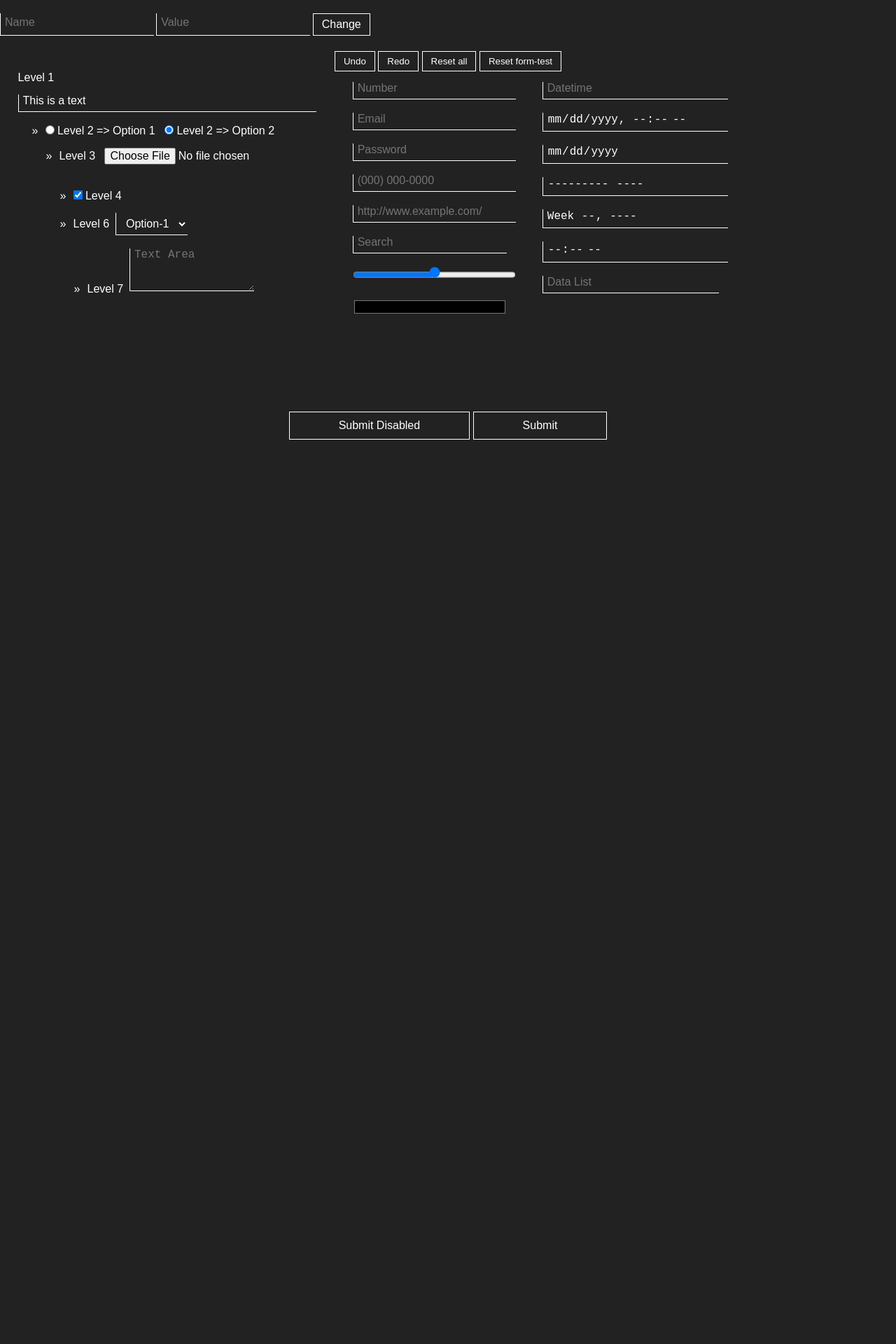
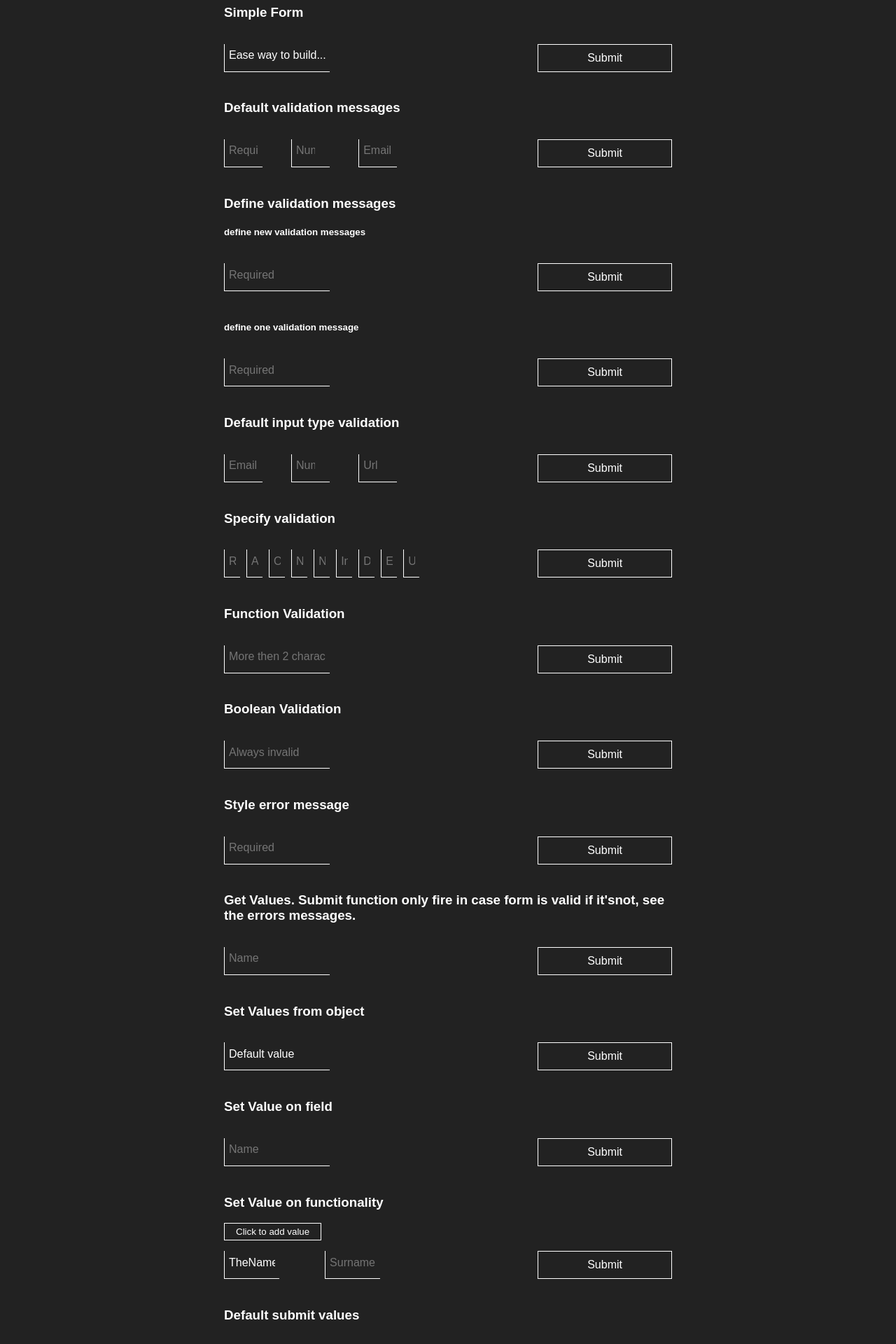
Before and after one commit to li5vany/for-m-react-redux, a React (Create React App) app: page / in a window 1280 px wide. Shown: the part 160-2080 px from the top of the page at 70% size. Before the commit the page ends 800 px from the top, so only its background shows below. Built offline with nearby package versions, Linux system fonts and the light colour scheme.

Commit message:
Make examples

```diff
--- a/src/App.css
+++ b/src/App.css
@@ -3,8 +3,9 @@ html {
 }
 
 .App {
-  text-align: center;
   color: white;
+  width: 50%;
+  margin: auto;
 }
 
 .App-logo {
@@ -13,6 +14,7 @@ html {
 }
 
 .App-header {
+  text-align: center;
   background-color: #222;
   padding: 20px 20px 0;
   color: white;
@@ -25,6 +27,44 @@ html {
 .App-intro {
   font-size: large;
   margin-top: 0;
+}
+
+button {
+  background: transparent;
+  color: white;
+  border: 1px solid;
+  padding: 4px 16px;
+  margin-right: 10px;
+  cursor: pointer;
+}
+
+form {
+  display: block;
+  margin-bottom: 60px;
+}
+
+form > * {
+  width: 100%;
+  float: left;
+}
+
+form input[type=submit] {
+  width: 50%;
+  margin-left: 25% !important;
+  cursor: pointer;
+}
+
+form span {
+  text-align: left;
+}
+
+form:before, form:after {
+  display: table;
+  content: " ";
+}
+
+form:after {
+  clear: both;
 }
 
 .form {
@@ -46,7 +86,12 @@ html {
 .form input:visited,
 .form input:hover,
 .form input:active,
-.form input, .form select, .form textarea {
+.form input, .form select, .form textarea,
+form input:focus,
+form input:visited,
+form input:hover,
+form input:active,
+form input, form select, form textarea {
   background: transparent;
   color: white;
   padding: 0 6px 6px;
@@ -59,18 +104,14 @@ html {
   margin: 15px 0 2px;
 }
 
-/*.form input:focus {
-  padding: 0 6px 2px;
-  font-size: 19px;
-}*/
-
-.form input[type=submit] {
+.form input[type=submit], form input[type=submit] {
   border: 1px solid;
   padding: 10px 70px;
 
 }
 
-.form input[type=file], .form input[type=color] {
+.form input[type=file], .form input[type=color],
+form input[type=file], form input[type=color] {
   border: none;
   padding: 0;
 }
@@ -79,17 +120,17 @@ html {
 
 }
 
-.form select {
+.form select, form select {
   background: transparent;
   color: white;
   padding: 6px 10px;
 }
 
-.form select option {
+.form select option, form select option {
   color: black;
 }
 
-.form .text-alert {
+.form .text-alert, form .text-alert {
   font-size: 12px;
   color: #f44336;
   font-weight: bold;
@@ -112,7 +153,7 @@ html {
 }
 
 .form .submit-container {
-  position: absolute;
+  position: relative;
   bottom: 10px;
   width: 100%;
   margin: auto;
@@ -134,3 +175,9 @@ html {
     transform: rotate(360deg);
   }
 }
+
+@media (max-width: 767px) {
+  .App {
+    width: 90%;
+  }
+}
--- a/src/App.js
+++ b/src/App.js
@@ -2,150 +2,172 @@ import React from 'react';
 import {connect} from 'react-redux';
 import * as types from './types';
 import logo from './logo.svg';
-import FormReactRedux, {getValueFromFormReactRedux, getUniqueKey} from './FormReactRedux';
+import FormReactRedux from './FormReactRedux';
 import './App.css';
 
-const App = ({formReactRedux, formReactReduxChangeFieldValue, formReactReduxUndo, formReactReduxRedo, formReactReduxReset}) => {
-
-  return (
+const App = ({formReactReduxChangeFieldValue, formReactReduxUndo, formReactReduxRedo, formReactReduxReset}) => (
   <div className="App">
     <header className="App-header">
       <img src={logo} className="App-logo" alt="logo"/>
       <h1 className="App-title">Welcome to Form-React-Redux</h1>
     </header>
-      <FormReactRedux formName="form-to-test-values" submit={(values) => {
-        let defaultValues = {text: 'This is a text', radio: 'option-2', checkbox: true};
-        formReactReduxChangeFieldValue('form-test', values.name, values.value, defaultValues)
-      }}>
-        <input type="text" name="name" placeholder="Name"/>
-        <input type="text" name="value" placeholder="Value"/>
-        <input type="submit" className="btn-mini" value="Change"/>
+
+    <h3>Simple Form</h3>
+    <FormReactRedux
+      formName="simple-form"
+      defaultValues={{name: 'Ease way to build...'}}
+      submit={(values, e) => {
+        console.log('values: ', values);
+        // values: {name: 'Ease way to build...'}
+      }}
+    >
+      <input name="name" placeholder="Ease way to build..." required/>
+      <input type="submit" value="Submit"/>
     </FormReactRedux>
-      {' '}
-      <button className="btn-mini" onClick={() => {
-        formReactReduxUndo("form-test")
-      }}>Undo
+
+    <h3>Default validation messages</h3>
+    <FormReactRedux formName="default-validation-messages">
+      <input name="required" placeholder="Required" required/>
+      {/* display red message */}
+      {/* This field is required */}
+      <input type="number" name="number" placeholder="Number"/>
+      {/* This field most be number */}
+      <input type="email" name="email" placeholder="Email"/>
+      {/* This field most be email */}
+      <input type="submit" value="Submit"/>
+    </FormReactRedux>
+
+    <h3>Define validation messages</h3>
+    <h5>define new validation messages</h5>
+    <FormReactRedux
+      formName="define-validation-messages"
+      language={{"This field is required": "Este campo es obligatorio"}}
+    >
+      <input name="required" placeholder="Required" required/>
+      {/* Este campo es obligatorio */}
+      <input type="submit" value="Submit"/>
+    </FormReactRedux>
+
+    <h5>define one validation message</h5>
+    <FormReactRedux formName="define-one-validation-message">
+      <input name="name" placeholder="Required" required errormessage="Required"/>
+      {/* Required */}
+      <input type="submit" value="Submit"/>
+    </FormReactRedux>
+
+    <h3>Default input type validation</h3>
+    <FormReactRedux formName="default-input-type-validation">
+      <input type="email" name="email" placeholder="Email"/>
+      {/* This field most be email */}
+      <input type="number" name="number" placeholder="Number"/>
+      {/* This field most be number */}
+      <input type="url" name="url" placeholder="Url"/>
+      {/* This field most be url */}
+      <input type="submit" value="Submit"/>
+    </FormReactRedux>
+
+    <h3>Specify validation</h3>
+    <FormReactRedux formName="specify-validation">
+      <input name="required" placeholder="Required" required/>
+      {/* This field is required */}
+      <input name="alphanumeric" placeholder="Alphanumeric" alphanumeric/>
+      {/* This field is alphanumeric */}
+      <input name="word" placeholder="Only Words" word/>
+      {/* This field is word */}
+      <input name="number" placeholder="Number" number/>
+      {/* This field is number */}
+      <input name="naturalNumber" placeholder="Natural number" naturalnumber/>
+      {/* This field is natural number */}
+      <input name="integer" placeholder="Integer" integer/>
+      {/* This field is integer */}
+      <input name="decimal" placeholder="Decimal" decimal/>
+      {/* This field is decimal */}
+      <input name="email" placeholder="Email" email/>
+      {/* This field is email */}
+      <input name="url" placeholder="Url" url/>
+      {/* This field is url */}
+      <input type="submit" value="Submit"/>
+    </FormReactRedux>
+
+    <h3>Function Validation</h3>
+    <FormReactRedux formName="function-validation">
+      <input name="more-then" placeholder="More then 2 characters" required validation={(value, values) => value.toString().length > 2} errormessage="This field required more then 2 characters"/>
+      <input type="submit" value="Submit"/>
+    </FormReactRedux>
+
+    <h3>Boolean Validation</h3>
+    <FormReactRedux formName="boolean-validation">
+      <input name="always-invalid" placeholder="Always invalid" required validation={false} errormessage="This field always be invalid"/>
+      <input type="submit" value="Submit"/>
+    </FormReactRedux>
+
+    <h3>Style error message</h3>
+    <FormReactRedux formName="style-error-message" styleErrorMessage={{color: 'green'}}>
+      <input name="required" placeholder="Required" required/>
+      <input type="submit" value="Submit"/>
+    </FormReactRedux>
+
+    <h3>Get Values. Submit function only fire in case form is valid if it'snot, see the errors messages.</h3>
+    <FormReactRedux
+      formName="get-values"
+      submit={(values, e) => {
+        console.log('values: ', values);
+        // values: {name: ''}
+      }}
+    >
+      <input name="name" placeholder="Name" required/>
+      <input type="submit" value="Submit"/>
+    </FormReactRedux>
+
+    <h3>Set Values from object</h3>
+    <FormReactRedux formName="set-values" defaultValues={{name: 'Default value'}}>
+      <input name="name" placeholder="Name" required/>
+      <input type="submit" value="Submit"/>
+    </FormReactRedux>
+
+    <h3>Set Value on field</h3>
+    <FormReactRedux formName="set-value">
+      <input name="name" placeholder="Name" defaultValue="Default Value" required/>
+      <input type="submit" value="Submit"/>
+    </FormReactRedux>
+
+    <h3>Set Value on functionality</h3>
+    <button
+      onClick={() => {
+        // defaultValues only if the form have defined
+        let defaultValues = {name: 'TheName', surname: ''};
+        formReactReduxChangeFieldValue('set-value-fn', 'surname', 'TheSurname', defaultValues)
+      }}
+    >
+      Click to add value
     </button>
-      {' '}
-      <button className="btn-mini" onClick={() => {
-        formReactReduxRedo("form-test")
-      }}>Redo
-      </button>
-      {' '}
-      <button className="btn-mini" onClick={() => {
-        formReactReduxReset()
-      }}>Reset all
-      </button>
-      {' '}
-      <button className="btn-mini" onClick={() => {
-        formReactReduxReset("form-test")
-      }}>Reset form-test
-      </button>
-      <FormReactRedux
-        className="form"
-        formName="form-test"
-        defaultValues={{text: 'This is a text', radio: 'option-2', checkbox: true}}
-        language={{'This field is required': 'This field is required'}}
-        submit={
-          (values, e) => {
-            console.log(values);
-            alert(JSON.stringify(values));
-          }}
-        onChange={
-          (name, values, e) => {
-            // console.log(name, values, e)
-          }
-        }>
-        <div className="container">
-          Level 1 &nbsp;
-          <input name="text" placeholder="Text" required errormessage="Number, most be a number" onChange={(e) => {
-          }}/>
-          <div className="level">
-            <label>
-              <input type="radio" name="radio" value="option-1" noerrormessage="true"/>
-              &nbsp;Level 2 => Option 1
-            </label>&nbsp;&nbsp;&nbsp;
-            <label>
-              <input type="radio" name="radio" value="option-2" noerrormessage="true"/>
-              &nbsp;Level 2 => Option 2
-            </label>
-            <div className="level">
-              Level 3 &nbsp;&nbsp;
-              <input type="file" name="file"/>
-              <br/>
-              <div className="level">
-                <input type="checkbox" name="checkbox" noerrormessage="true"/> Level 4
-              </div>
-              <div className="level">
-                <span>Level 6</span> &nbsp;
-                <select name="select">
-                  <option value="Option-1">Option-1</option>
-                  <option value="Option-2">Option-2</option>
-                  <option value="Option-3">Option-3</option>
-                  <option value="Option-4">Option-4</option>
-                  <option value="Option-5">Option-5</option>
-                </select>
-                <div className="level">
-                  <span>Level 7</span> &nbsp;
-                  <textarea name="text-area" placeholder="Text Area" cols="15" rows="3"/>
-                </div>
-              </div>
-            </div>
-          </div>
-        </div>
-        <div className="container">
-          <div><input type="number" name="number" placeholder="Number" className="width" required/></div>
-          <div><input type="email" name="email" placeholder="Email" className="width" required/></div>
-          <div><input type="password" name="password" placeholder="Password" className="width" required/></div>
-          <div><input type="tel" name="telephone" placeholder="(000) 000-0000" className="width"/></div>
-          <div><input type="url" name="url" placeholder="http://www.example.com/" className="width"/></div>
-          <div><input type="search" name="search" placeholder="Search" className="width"/></div>
-          <div><input type="range" name="range" placeholder="Range" className="width"/></div>
-          <div><input type="color" name="color" placeholder="Color" className="width"/></div>
-        </div>
-        <div className="container">
-          <div><input type="datetime" name="datetime" placeholder="Datetime" className="width"/></div>
-          <div><input type="datetime-local" name="datetime-local" placeholder="Datetime Local" className="width"/></div>
-          <div><input type="date" name="date" placeholder="Date" className="width"/></div>
-          <div><input type="month" name="month" placeholder="Month" className="width"/></div>
-          <div><input type="week" name="week" placeholder="Week" className="width"/></div>
-          <div><input type="time" name="time" placeholder="Time" className="width"/></div>
-          <input type="text" name="data-list" placeholder="Data List" list="data-list"/>
-          <datalist id="data-list">
-            <option>Accra, Ghana</option>
-            <option>Paris, France</option>
-            <option>Melbourne, Australia</option>
-            <option>Lima, Peru</option>
-            <option>Los Angeles, United Sates</option>
-            <option>Kuala Lumpur, Malaysia</option>
-          </datalist>
-        </div>
-        {formReactRedux && formReactRedux['form-test'] && <div className="container">
-          {(() => {
-            let values = formReactRedux['form-test'].values, array = [], errors = formReactRedux['form-test'].errors, validation = formReactRedux['form-test'].validation;
-            for (let i in values) {
-              array.push(
-                <span key={getUniqueKey()}>
-                  {i.toUpperCase()} <br/>&nbsp;&nbsp;Value: {values[i]}<br/>
-                  {validation && validation[i] && validation[i].required ? <span>&nbsp;&nbsp;Required: {validation[i].required.toString()}<br/></span> : ''}
-                  {validation && validation[i] && validation[i].pattern ? <span>&nbsp;&nbsp;Pattern: {validation[i].pattern.toString()}<br/></span> : ''}
-                  {validation && validation[i] && validation[i].regex ? <span>&nbsp;&nbsp;Regex: {validation[i].regex.toString()}<br/></span> : ''}
-                  {errors && errors[i] ? <span>&nbsp;&nbsp;ErrorMessage: {errors[i]}<br/></span> : ''}<br/>
-                </span>
-              );
-            }
-            return array;
-          })()}
-        </div>}
-        <div className="submit-container">
-          <input type="submit" value={"Submit " + (getValueFromFormReactRedux('form-test', formReactRedux, 'isValid', 'boolean', false) ? 'Enabled' : "Disabled")} disabled={!(getValueFromFormReactRedux('form-test', formReactRedux, 'isValid', 'boolean', false))}/>
-          {' '}
+    <FormReactRedux formName="set-value-fn" defaultValues={{name: 'TheName', surname: ''}}>
+      <input name="name" placeholder="Name"/>
+      <input name="surname" placeholder="Surname"/>
       <input type="submit" value="Submit"/>
-        </div>
     </FormReactRedux>
+
+    <h3>Default submit values</h3>
+    <FormReactRedux noPreventDefault formName="default-submit-value">
+      <input name="name" placeholder="Name" required/>
+      <input type="submit" value="Submit"/>
+    </FormReactRedux>
+
+
+    <h3>History. Undo (Ctrl-Z). Redo (Ctrl-Shift-Z or Ctrl-Y)</h3>
+    <button onClick={() => {formReactReduxUndo("history")}}>Undo</button>
+    <button onClick={() => {formReactReduxRedo("history")}}>Redo</button>
+    <button onClick={() => {formReactReduxReset("history")}}>Reset this form</button>
+    <button onClick={() => {formReactReduxReset()}}>Reset all</button>
+
+    <FormReactRedux noPreventDefault formName="history">
+      <input name="name" placeholder="Name" required/>
+      <input name="surname" placeholder="Surname" required/>
+      <input type="submit" value="Submit"/>
+    </FormReactRedux>
+
   </div>
 );
-};
 
 
 const mapStateToProps = store => {
```
Lines whose indentation alone changed are shown as unchanged.
